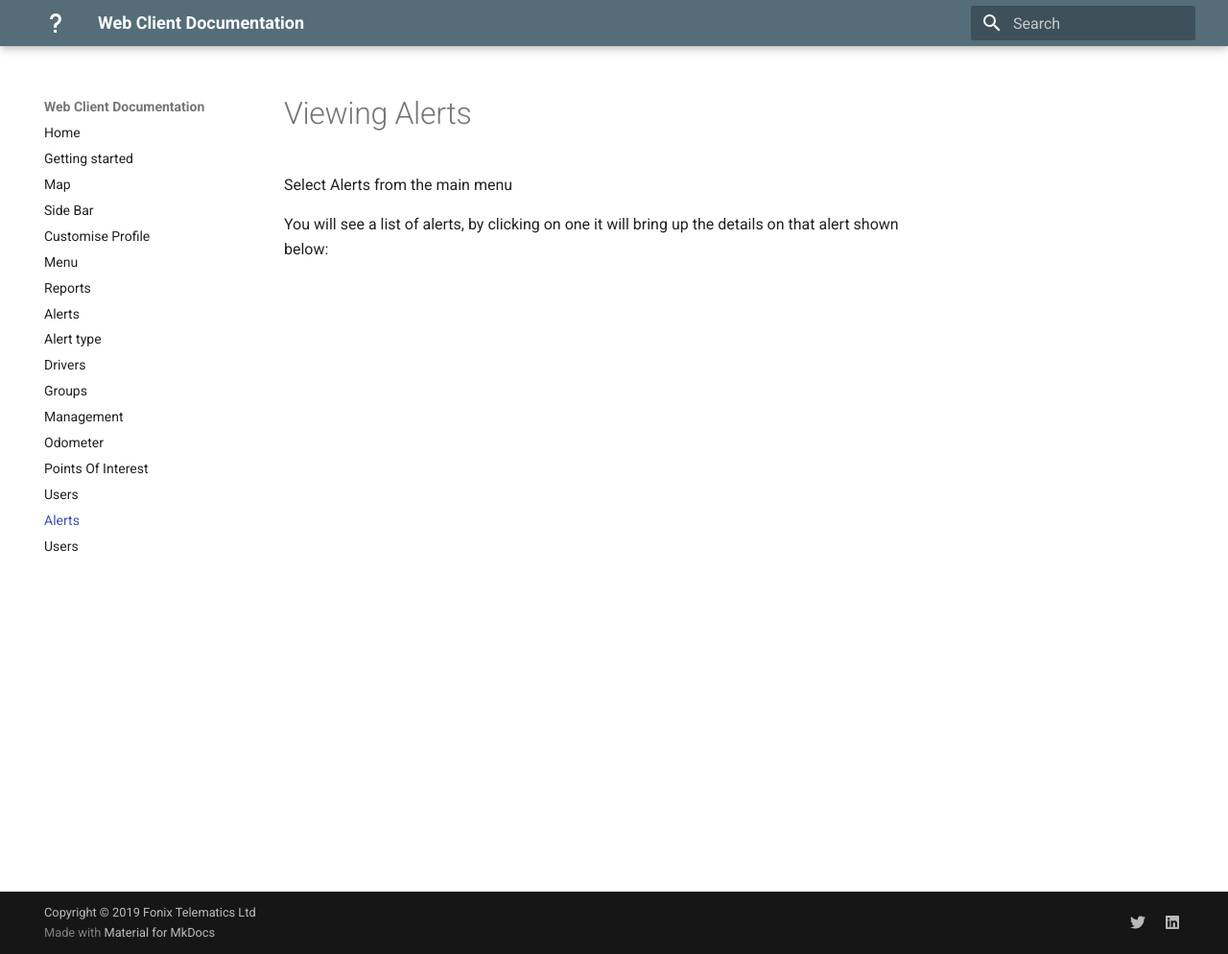
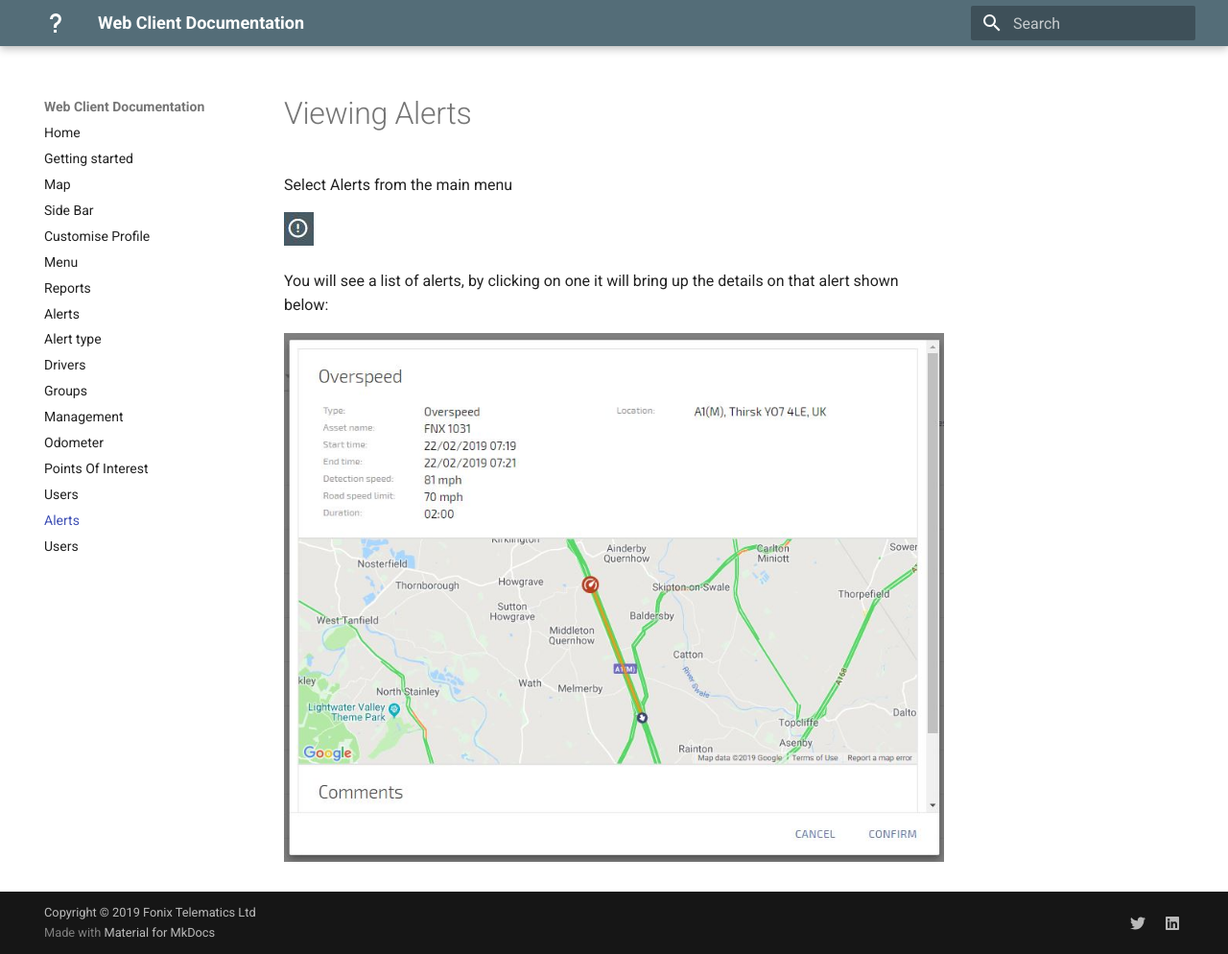
Before and after one commit to fonixtelematics/user-manual, an MkDocs documentation site: the page built from docs/viewing-alerts.md, in a window 1280 px wide and 994 px high. Shown: the whole window at 96% size. Built offline with MkDocs 1.6.1 and Material for MkDocs 9.7.7, drawn with Linux system fonts in a browser that asks for light colours.

Commit message:
docs/viewing-alerts.md updated from https://stackedit.io/

```diff
--- a/docs/viewing-alerts.md
+++ b/docs/viewing-alerts.md
@@ -2,7 +2,11 @@
 
 Select Alerts from the main menu
 
+![Alert Icon](img/alert-icon.jpg)
+
 You will see a list of alerts, by clicking on one it will bring up the details on that alert shown below:
+
+![Speeding ](img/speeding-event.jpg)
 <!--stackedit_data:
-eyJoaXN0b3J5IjpbLTE3OTg3MjgwNjNdfQ==
+eyJoaXN0b3J5IjpbMjA0NjkxNzk2NSwtMTc5ODcyODA2M119
 -->
```
